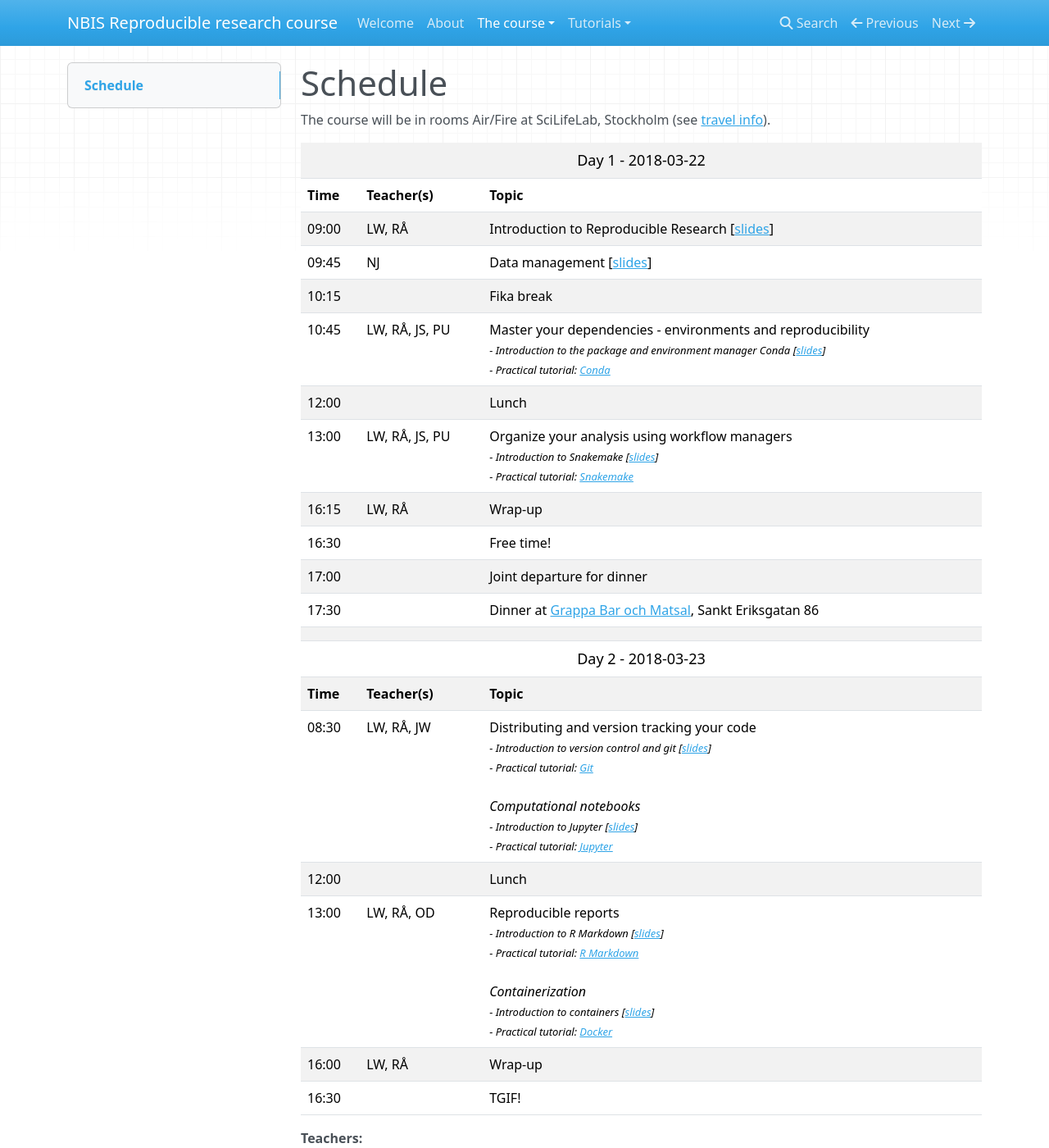
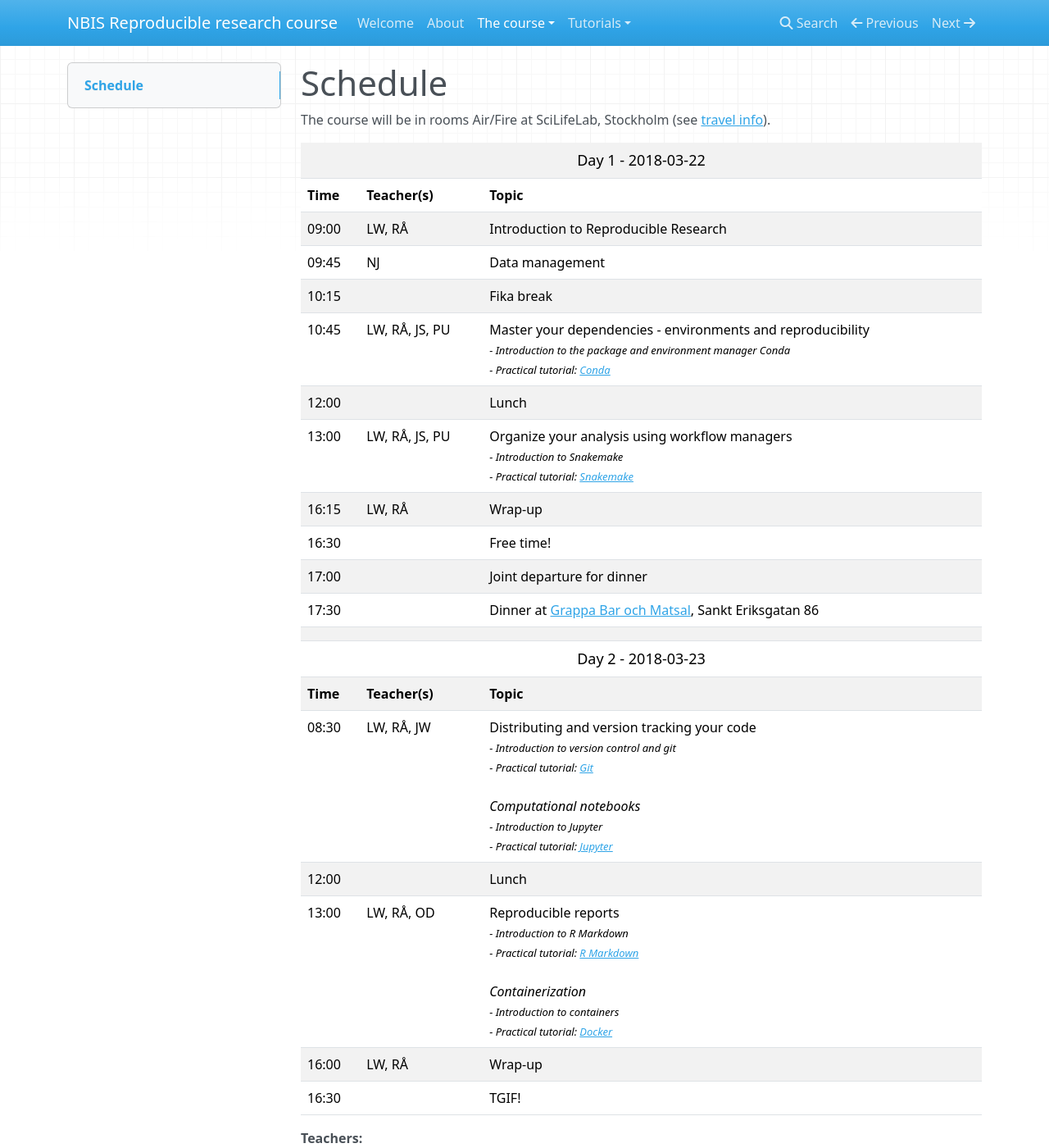
Before and after one commit to NBISweden/workshop-reproducible-research, an MkDocs documentation site: the page built from docs/schedule.md, in a window 1280 px wide and 1400 px high. Shown: the whole window at 82% size. Built offline with MkDocs 1.6.1, drawn with Linux system fonts in a browser that asks for light colours; nearby versions of some CDN libraries; old or Windows-style settings are respelled for this version of MkDocs.

Commit message:
revert pdf link

```diff
--- a/docs/schedule.md
+++ b/docs/schedule.md
@@ -17,12 +17,12 @@
   <tr>
     <td> <font size="3"> 09:00
     <td> <font size="3"> LW, RÅ </td>
-    <td> <font size="3"> Introduction to Reproducible Research [<a href="https://github.com/rasmusagren/repres_slides/raw/master/introduction.pdf" target="_blank">slides</a>]</td>
+    <td> <font size="3"> Introduction to Reproducible Research </td>
   </tr>
   <tr>
     <td> <font size="3"> 09:45 </td>
     <td> <font size="3"> NJ </td>
-    <td> <font size="3"> Data management [<a href="https://github.com/rasmusagren/repres_slides/raw/master/introduction.pdf" target="_blank">slides</a>]</td>
+    <td> <font size="3"> Data management </td>
   </tr>
   <tr>
     <td> <font size="3"> 10:15 </td>
@@ -35,7 +35,7 @@
     <td>
       <font size="3"> Master your dependencies - environments and reproducibility
       <font size="2"><i><br>
-      - Introduction to the package and environment manager Conda [<a href="https://github.com/rasmusagren/repres_slides/raw/master/introduction.pdf" target="_blank">slides</a>]<br>
+      - Introduction to the package and environment manager Conda <br>
       - Practical tutorial: <a href="../conda/">Conda</a>
     </td>
   </tr>
@@ -50,7 +50,7 @@
     <td>
       <font size="3"> Organize your analysis using workflow managers
       <font size="2"><i><br>
-      - Introduction to Snakemake [<a href="https://github.com/rasmusagren/repres_slides/raw/master/introduction.pdf" target="_blank">slides</a>]<br>
+      - Introduction to Snakemake <br>
       - Practical tutorial: <a href="../snakemake/">Snakemake</a>
     </td>
   </tr>
@@ -94,12 +94,12 @@
     <td>
       <font size="3"> Distributing and version tracking your code
       <font size="2"><i><br>
-      - Introduction to version control and git [<a href="https://github.com/rasmusagren/repres_slides/raw/master/introduction.pdf" target="_blank">slides</a>]<br>
+      - Introduction to version control and git <br>
       - Practical tutorial: <a href="../git/">Git</a>
       <br><br>
       <font size="3"> Computational notebooks
       <font size="2"><i><br>
-      - Introduction to Jupyter [<a href="https://github.com/rasmusagren/repres_slides/raw/master/introduction.pdf" target="_blank">slides</a>]<br>
+      - Introduction to Jupyter <br>
       - Practical tutorial: <a href="../jupyter/">Jupyter</a>
     </td>
   </tr>
@@ -113,12 +113,12 @@
     <td>
       <font size="3"> Reproducible reports
       <font size="2"><i><br>
-      - Introduction to R Markdown [<a href="https://github.com/rasmusagren/repres_slides/raw/master/introduction.pdf" target="_blank">slides</a>]<br>
+      - Introduction to R Markdown <br>
       - Practical tutorial: <a href="../rmarkdown/">R Markdown</a>
       <br><br>
       <font size="3"> Containerization
       <font size="2"><i><br>
-      - Introduction to containers [<a href="https://github.com/rasmusagren/repres_slides/raw/master/introduction.pdf" target="_blank">slides</a>]<br>
+      - Introduction to containers <br>
       - Practical tutorial: <a href="../docker/">Docker</a>
     </td>
   </tr>
```
